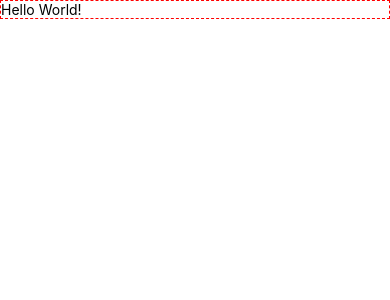
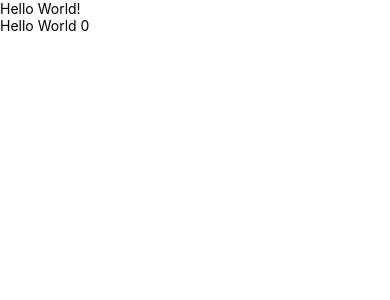
Before and after one commit to shivam04/HelloWorldApp, a React Native app: screen / in a window 390 px wide. Shown: the top 300 px of the page. Built offline with nearby package versions, Linux system fonts and the light colour scheme.

Commit message:
useState Hook

```diff
--- a/App.tsx
+++ b/App.tsx
@@ -5,6 +5,7 @@
  * @format
  */
 
+import { useState } from 'react';
 import { Text } from 'react-native';
 import {
   SafeAreaProvider,
@@ -13,23 +14,21 @@ import {
 
 function App() {
 
+  const [content, handleContent] = useState('Hello World');
+  const [howManyTimesDidYouClickIt, updateClickCount] = useState(0);
+
   return (
     <SafeAreaProvider>
       <SafeAreaView>
-        <Text style={{
-          // borderLeftWidth: 10,
-          // borderWidth: 5,
-          // borderTopWidth: 10,
-          // borderBottomWidth: 8,
-          borderColor: 'red',
-          //borderRadius: 50
-          // borderTopLeftRadius: 50,
-          // borderBottomLeftRadius: 50,
-          // borderTopRightRadius: 50,
-          // borderBottomRightRadius: 50
-          borderWidth: 1,
-          borderStyle: 'dashed'
-        }}>Hello World!</Text>
+        <Text>Hello World!</Text>
+        <Text
+          onPress={() => {
+            handleContent('Hello World, my name is Shivam!');
+            updateClickCount(value => value + 1);
+          }}
+        >
+          {content} {howManyTimesDidYouClickIt}
+        </Text>
       </SafeAreaView>
     </SafeAreaProvider>
   );
```
